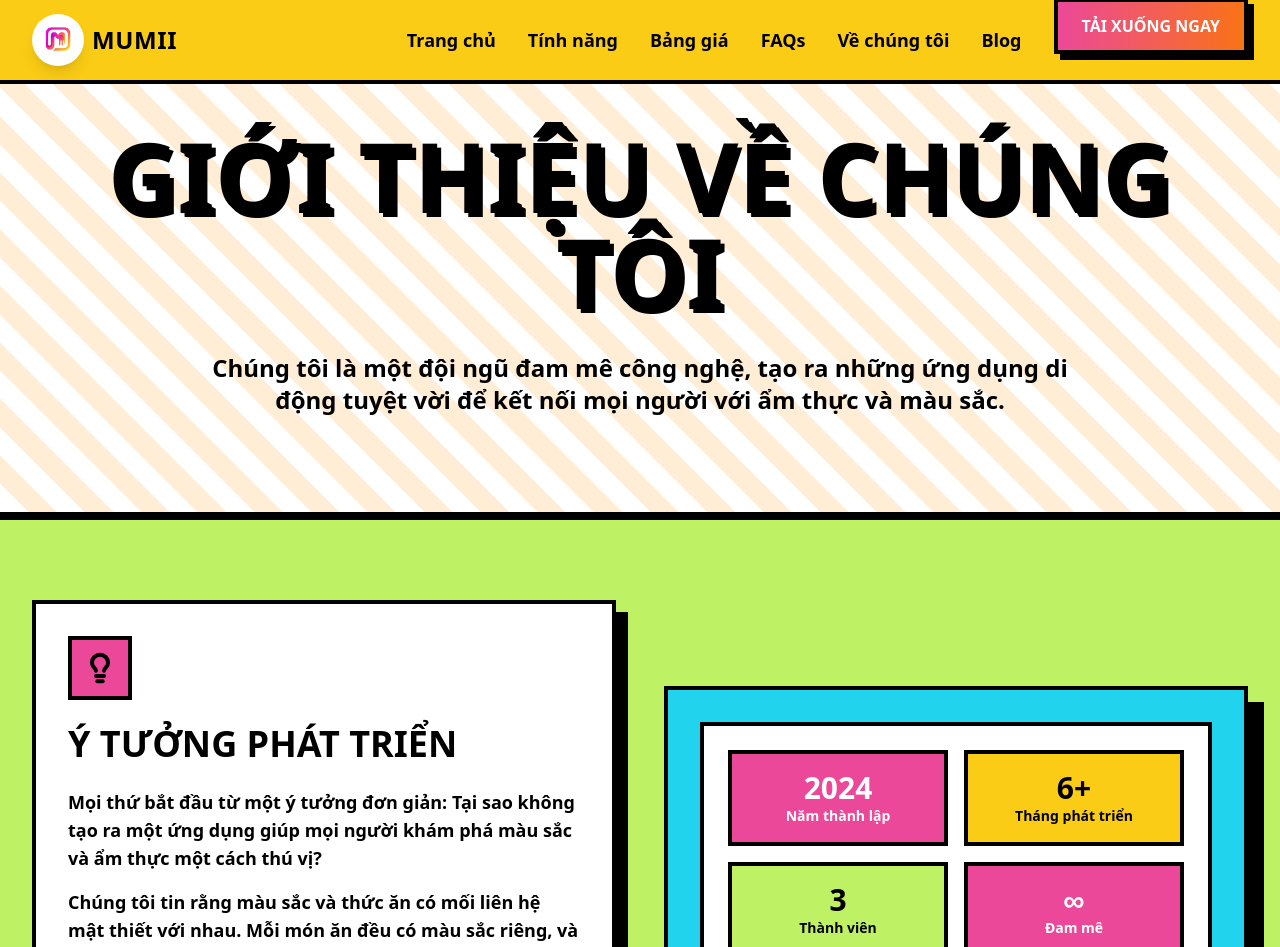
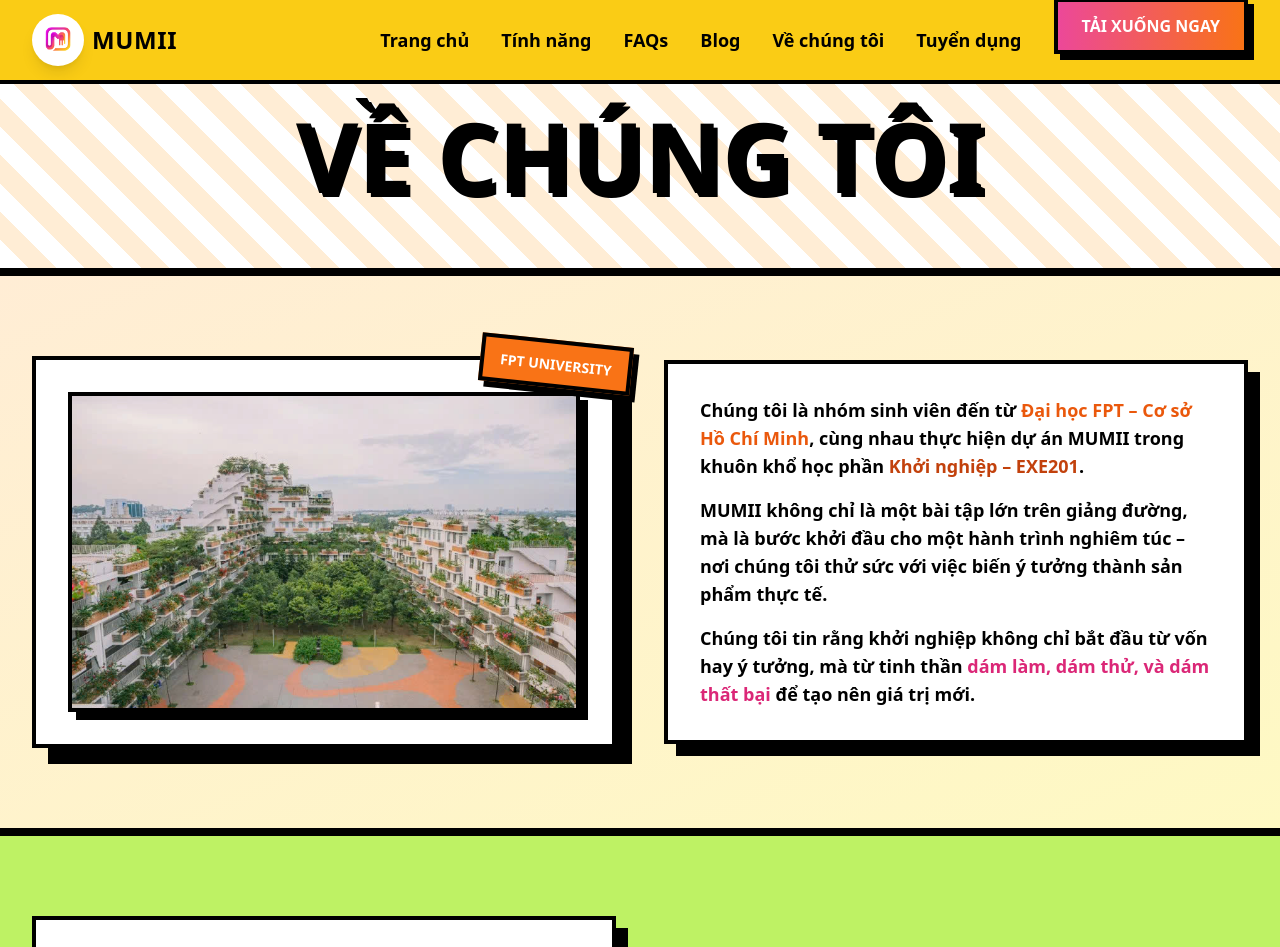
Before and after one commit to thanglh-hub/mumii-landing-page, a React (Vite) app: page /about in a window 1280 px wide. Shown: the top 947 px of the page. Built offline with nearby package versions, Linux system fonts and the light colour scheme.

Commit message:
Revamp AboutUs, Home, and Navbar components with updated content and styling; enhance user experience with improved layout and hover effects

```diff
--- a/src/components/AboutUs.tsx
+++ b/src/components/AboutUs.tsx
@@ -12,23 +12,56 @@
   }, []);
 
   return (
-    <div className="min-h-screen bg-[#FAFAFA]">
+    <div className="min-h-screen bg-orange-50">
       <Navbar onHeightChange={(h) => setNavHeight(h)} />
 
       {/* Hero Section */}
-      <section className="relative py-24 border-y-4 border-black" style={{ backgroundImage: 'repeating-linear-gradient(45deg, #FFF 0 20px, #FFEDD5 20px 40px)', paddingTop: navHeight + 40 }}>
+      <section className="relative py-12 border-y-4 border-black" style={{ backgroundImage: 'repeating-linear-gradient(45deg, #FFF 0 20px, #FFEDD5 20px 40px)', paddingTop: navHeight + 20 }}>
         <div className="absolute -top-6 left-6 rotate-6 bg-pink-500 border-4 border-black px-6 py-2 shadow-[6px_6px_0px_0px_rgba(0,0,0,1)]">
           <span className="font-black text-white">ĐỘI NGŨ PHÁT TRIỂN</span>
         </div>
 
         <div className="max-w-7xl mx-auto px-4 sm:px-6 lg:px-8">
-          <h1 className="text-6xl sm:text-7xl lg:text-8xl font-black text-center mb-8" style={{ textShadow: '4px 4px 0px rgba(0,0,0,1)' }}>
-            GIỚI THIỆU VỀ CHÚNG TÔI
+          <h1 className="text-6xl sm:text-7xl lg:text-8xl font-black text-center mb-4" style={{ textShadow: '4px 4px 0px rgba(0,0,0,1)' }}>
+            VỀ CHÚNG TÔI
           </h1>
-          <p className="text-2xl font-bold text-center max-w-4xl mx-auto">
-            Chúng tôi là một đội ngũ đam mê công nghệ, tạo ra những ứng dụng di động tuyệt vời
-            để kết nối mọi người với ẩm thực và màu sắc.
-          </p>
+        </div>
+      </section>
+
+      {/* FPT University Section */}
+      <section className="py-20 bg-gradient-to-br from-orange-100 to-yellow-100 border-y-4 border-black">
+        <div className="max-w-7xl mx-auto px-4 sm:px-6 lg:px-8">
+          <div className="grid lg:grid-cols-2 gap-12 items-center">
+            <div className="relative">
+              <div className="bg-white border-4 border-black p-8 shadow-[16px_16px_0px_0px_rgba(0,0,0,1)]">
+                <img
+                  src="/images/fptuhcm.jpg"
+                  alt="FPT University HCM Campus"
+                  className="w-full h-80 object-cover border-4 border-black shadow-[8px_8px_0px_0px_rgba(0,0,0,1)]"
+                />
+                <div className="absolute -top-4 -right-4 bg-orange-500 border-4 border-black px-4 py-2 rotate-6 shadow-[6px_6px_0px_0px_rgba(0,0,0,1)]">
+                  <span className="font-black text-white text-sm">FPT UNIVERSITY</span>
+                </div>
+              </div>
+            </div>
+
+            <div>
+              <div className="bg-white border-4 border-black p-8 shadow-[12px_12px_0px_0px_rgba(0,0,0,1)]">
+                <p className="text-lg font-bold mb-4">
+                  Chúng tôi là nhóm sinh viên đến từ <span className="text-orange-600 font-black">Đại học FPT – Cơ sở Hồ Chí Minh</span>,
+                  cùng nhau thực hiện dự án MUMII trong khuôn khổ học phần <span className="text-orange-700 font-black">Khởi nghiệp – EXE201</span>.
+                </p>
+                <p className="text-lg font-bold mb-4">
+                  MUMII không chỉ là một bài tập lớn trên giảng đường, mà là bước khởi đầu cho một hành trình nghiêm túc –
+                  nơi chúng tôi thử sức với việc biến ý tưởng thành sản phẩm thực tế.
+                </p>
+                <p className="text-lg font-bold">
+                  Chúng tôi tin rằng khởi nghiệp không chỉ bắt đầu từ vốn hay ý tưởng, mà từ tinh thần
+                  <span className="text-pink-600 font-black"> dám làm, dám thử, và dám thất bại</span> để tạo nên giá trị mới.
+                </p>
+              </div>
+            </div>
+          </div>
         </div>
       </section>
 
@@ -43,16 +76,14 @@
                 </div>
                 <h2 className="text-4xl font-black mb-6">Ý TƯỞNG PHÁT TRIỂN</h2>
                 <p className="text-lg font-bold mb-4">
-                  Mọi thứ bắt đầu từ một ý tưởng đơn giản: Tại sao không tạo ra một ứng dụng
-                  giúp mọi người khám phá màu sắc và ẩm thực một cách thú vị?
+                Chúng tôi tin rằng ăn uống không chỉ là chuyện thưởng thức món ăn, mà còn là cách con người chia sẻ cảm xúc và kết nối với nhau.
                 </p>
                 <p className="text-lg font-bold mb-4">
-                  Chúng tôi tin rằng màu sắc và thức ăn có mối liên hệ mật thiết với nhau.
-                  Mỗi món ăn đều có màu sắc riêng, và mỗi màu sắc đều gợi lên những cảm xúc khác nhau.
+                Mỗi người đều có sở thích, thói quen và những khoảnh khắc riêng quanh bàn ăn — và MUMII được tạo ra để giúp mọi người khám phá, lưu giữ và chia sẻ những điều đó một cách dễ dàng hơn.
                 </p>
                 <p className="text-lg font-bold">
-                  Với sự hỗ trợ của AI, chúng tôi đã tạo ra một trải nghiệm độc đáo
-                  giúp người dùng khám phá thế giới ẩm thực qua lăng kính màu sắc.
+                Dựa trên AI và công nghệ học máy, MUMII mang đến một trải nghiệm ẩm thực thông minh và gần gũi:
+                nơi người dùng có thể tìm món ăn phù hợp, khám phá địa điểm mới, trò chuyện cùng cộng đồng và biến những lựa chọn nhỏ hằng ngày thành những trải nghiệm thú vị.
                 </p>
               </div>
             </div>
@@ -62,7 +93,7 @@
                 <div className="bg-white border-4 border-black p-6">
                   <div className="grid grid-cols-2 gap-4">
                     <div className="bg-pink-500 border-4 border-black p-4 text-center">
-                      <p className="text-3xl font-black text-white">2024</p>
+                      <p className="text-3xl font-black text-white">2025</p>
                       <p className="text-sm font-bold text-white">Năm thành lập</p>
                     </div>
                     <div className="bg-yellow-400 border-4 border-black p-4 text-center">
@@ -70,7 +101,7 @@
                       <p className="text-sm font-bold">Tháng phát triển</p>
                     </div>
                     <div className="bg-lime-300 border-4 border-black p-4 text-center">
-                      <p className="text-3xl font-black">3</p>
+                      <p className="text-3xl font-black">6</p>
                       <p className="text-sm font-bold">Thành viên</p>
                     </div>
                     <div className="bg-pink-500 border-4 border-black p-4 text-center">
--- a/src/components/Footer.tsx
+++ b/src/components/Footer.tsx
@@ -9,12 +9,12 @@
             <div className="flex items-center gap-3 mb-4">
               <span className="text-xl font-black">MUMII</span>
             </div>
-            <p className="font-bold">Định nghĩa lại trải nghiệm di động.</p>
+            <p className="font-bold">Gu vị riêng, trải nghiệm khác</p>
           </div>
           <div>
             <h4 className="text-lg font-black mb-4 text-transparent bg-clip-text bg-gradient-to-r from-pink-400 to-pink-600">SẢN PHẨM</h4>
             <ul className="space-y-2 font-bold">
-              <li><a href="/#features" className="hover:bg-gradient-to-r hover:from-pink-500 hover:to-pink-600 hover:text-white hover:px-2 hover:py-1 hover:rounded transition-all duration-300 ease-in-out">Tính năng</a></li>
+              <li><Link to="/features" className="hover:bg-gradient-to-r hover:from-pink-500 hover:to-pink-600 hover:text-white hover:px-2 hover:py-1 hover:rounded transition-all duration-300 ease-in-out">Tính năng</Link></li>
               <li><a href="/#pricing" className="hover:bg-gradient-to-r hover:from-pink-500 hover:to-pink-600 hover:text-white hover:px-2 hover:py-1 hover:rounded transition-all duration-300 ease-in-out">Bảng giá</a></li>
               <li><a href="/#download" className="hover:bg-gradient-to-r hover:from-pink-500 hover:to-pink-600 hover:text-white hover:px-2 hover:py-1 hover:rounded transition-all duration-300 ease-in-out">Tải xuống</a></li>
             </ul>
--- a/src/components/Navbar.tsx
+++ b/src/components/Navbar.tsx
@@ -53,12 +53,12 @@
 
           {/* Desktop Menu */}
           <div className="hidden md:flex items-center gap-8">
-            <Link to="/home" className="text-lg font-bold hover:underline decoration-4">Trang chủ</Link>
-            <Link to="/features" className="text-lg font-bold hover:underline decoration-4">Tính năng</Link>
-            <button onClick={() => goToHash('#pricing')} className="text-lg font-bold hover:underline decoration-4">Bảng giá</button>
-            <button onClick={() => goToHash('#faq')} className="text-lg font-bold hover:underline decoration-4">FAQs</button>
-            <Link to="/about" className="text-lg font-bold hover:underline decoration-4">Về chúng tôi</Link>
-            <Link to="/blog" className="text-lg font-bold hover:underline decoration-4">Blog</Link>
+            <Link to="/home" className="text-lg font-bold hover:bg-black hover:text-yellow-400 hover:px-2 hover:py-1 hover:rounded transition-all duration-200">Trang chủ</Link>
+            <Link to="/features" className="text-lg font-bold hover:bg-black hover:text-yellow-400 hover:px-2 hover:py-1 hover:rounded transition-all duration-200">Tính năng</Link>
+            <button onClick={() => goToHash('#faq')} className="text-lg font-bold hover:bg-black hover:text-yellow-400 hover:px-2 hover:py-1 hover:rounded transition-all duration-200">FAQs</button>
+            <Link to="/blog" className="text-lg font-bold hover:bg-black hover:text-yellow-400 hover:px-2 hover:py-1 hover:rounded transition-all duration-200">Blog</Link>
+            <Link to="/about" className="text-lg font-bold hover:bg-black hover:text-yellow-400 hover:px-2 hover:py-1 hover:rounded transition-all duration-200">Về chúng tôi</Link>
+            <Link to="/careers" className="text-lg font-bold hover:bg-black hover:text-yellow-400 hover:px-2 hover:py-1 hover:rounded transition-all duration-200">Tuyển dụng</Link>
             <button onClick={() => goToHash('#download')} className="px-6 py-3 bg-gradient-to-r from-pink-500 to-orange-500 text-white font-black border-4 border-black hover:translate-x-1 hover:translate-y-1 transition-all shadow-[6px_6px_0px_0px_rgba(0,0,0,1)] hover:shadow-[3px_3px_0px_0px_rgba(0,0,0,1)] animate-bounce">
               TẢI XUỐNG NGAY
             </button>
@@ -77,13 +77,13 @@
       {/* Mobile Menu */}
       {mobileMenuOpen && (
         <div className="md:hidden border-t-4 border-black bg-yellow-400 px-4 py-6 space-y-4">
-          <Link to="/home" onClick={() => setMobileMenuOpen(false)} className="block text-lg font-bold hover:underline decoration-4">Trang chủ</Link>
-          <Link to="/features" onClick={() => setMobileMenuOpen(false)} className="block text-lg font-bold hover:underline decoration-4">Tính năng</Link>
-          <button onClick={() => { setMobileMenuOpen(false); goToHash('#pricing'); }} className="block text-lg font-bold hover:underline decoration-4">Bảng giá</button>
-          <button onClick={() => { setMobileMenuOpen(false); goToHash('#faq'); }} className="block text-lg font-bold hover:underline decoration-4">FAQ</button>
-          <button onClick={() => { setMobileMenuOpen(false); goToHash('#contact'); }} className="block text-lg font-bold hover:underline decoration-4">Liên hệ</button>
-          <Link to="/about" onClick={() => setMobileMenuOpen(false)} className="block text-lg font-bold hover:underline decoration-4">Giới thiệu</Link>
-          <Link to="/blog" onClick={() => setMobileMenuOpen(false)} className="block text-lg font-bold hover:underline decoration-4">Blog</Link>
+          <Link to="/home" onClick={() => setMobileMenuOpen(false)} className="block text-lg font-bold hover:bg-black hover:text-yellow-400 hover:px-2 hover:py-1 hover:rounded transition-all duration-200">Trang chủ</Link>
+          <Link to="/features" onClick={() => setMobileMenuOpen(false)} className="block text-lg font-bold hover:bg-black hover:text-yellow-400 hover:px-2 hover:py-1 hover:rounded transition-all duration-200">Tính năng</Link>
+          <button onClick={() => { setMobileMenuOpen(false); goToHash('#pricing'); }} className="block text-lg font-bold hover:bg-black hover:text-yellow-400 hover:px-2 hover:py-1 hover:rounded transition-all duration-200">Bảng giá</button>
+          <button onClick={() => { setMobileMenuOpen(false); goToHash('#faq'); }} className="block text-lg font-bold hover:bg-black hover:text-yellow-400 hover:px-2 hover:py-1 hover:rounded transition-all duration-200">FAQ</button>
+          <button onClick={() => { setMobileMenuOpen(false); goToHash('#contact'); }} className="block text-lg font-bold hover:bg-black hover:text-yellow-400 hover:px-2 hover:py-1 hover:rounded transition-all duration-200">Liên hệ</button>
+          <Link to="/about" onClick={() => setMobileMenuOpen(false)} className="block text-lg font-bold hover:bg-black hover:text-yellow-400 hover:px-2 hover:py-1 hover:rounded transition-all duration-200">Giới thiệu</Link>
+          <Link to="/blog" onClick={() => setMobileMenuOpen(false)} className="block text-lg font-bold hover:bg-black hover:text-yellow-400 hover:px-2 hover:py-1 hover:rounded transition-all duration-200">Blog</Link>
           <button onClick={() => { setMobileMenuOpen(false); goToHash('#download'); }} className="w-full px-6 py-3 bg-gradient-to-r from-pink-500 to-orange-500 text-white font-bold border-4 border-black shadow-[6px_6px_0px_0px_rgba(0,0,0,1)] animate-bounce">
             TẢI XUỐNG NGAY
           </button>
```
Also changed, not shown: src/components/Home.tsx (+22 -15 lines), public/images/fptuhcm.jpg (added), public/images/logo.png (added).
